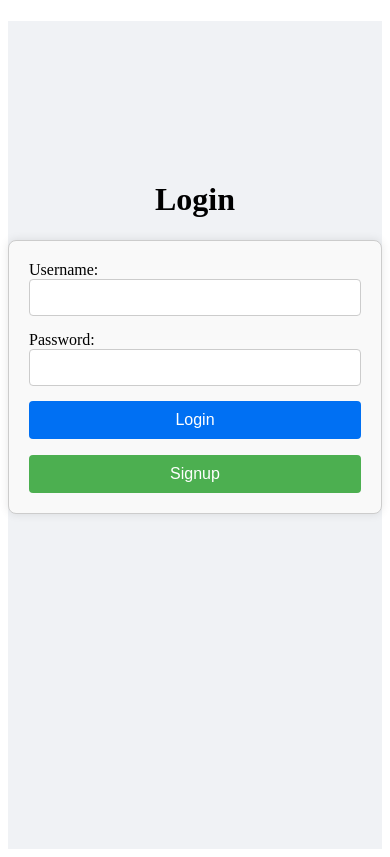
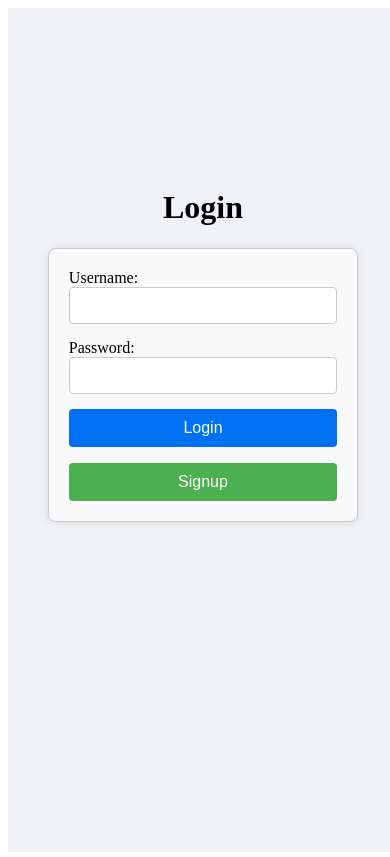
Before and after one commit to BiswajitSen/farm-to-door-frontend, a Next.js app: page /login in a window 390 px wide. Built offline with nearby package versions, Linux system fonts and the light colour scheme.

Commit message:
Fixes styling for mobile auth pages

```diff
--- a/app/login/LoginPage.module.css
+++ b/app/login/LoginPage.module.css
@@ -1,9 +1,18 @@
 .loginPage {
+    display: flex;
     flex-direction: column;
     align-items: center;
-    justify-content: center;
-    height: 98vh; /* Adjusted to move the page up */
+    height: 100vh;
     background-color: #f0f2f5;
+    overflow: hidden;
+}
+
+@media (max-width: 768px) {
+    .loginPage {
+        height: 100vh;
+        width: 100vw;
+        position: fixed;
+    }
 }
 
 .error {
--- a/app/signup/SignupPage.module.css
+++ b/app/signup/SignupPage.module.css
@@ -1,9 +1,18 @@
 .loginPage {
+    display: flex;
     flex-direction: column;
     align-items: center;
-    justify-content: center;
-    height: 98vh; /* Adjusted to move the page up */
+    height: 100vh;
     background-color: #f0f2f5;
+    overflow: hidden;
+}
+
+@media (max-width: 768px) {
+    .loginPage {
+        height: 100vh;
+        width: 100vw;
+        position: fixed;
+    }
 }
 
 .error {
```
Also changed, not shown: app/components/LogoutButton/LogoutButton.js (+7 -7 lines), app/components/LogoutButton/LogoutButton.module.css (+4 -4 lines), app/vendor/VendorManagement.module.css, app/vendor/page.js.
